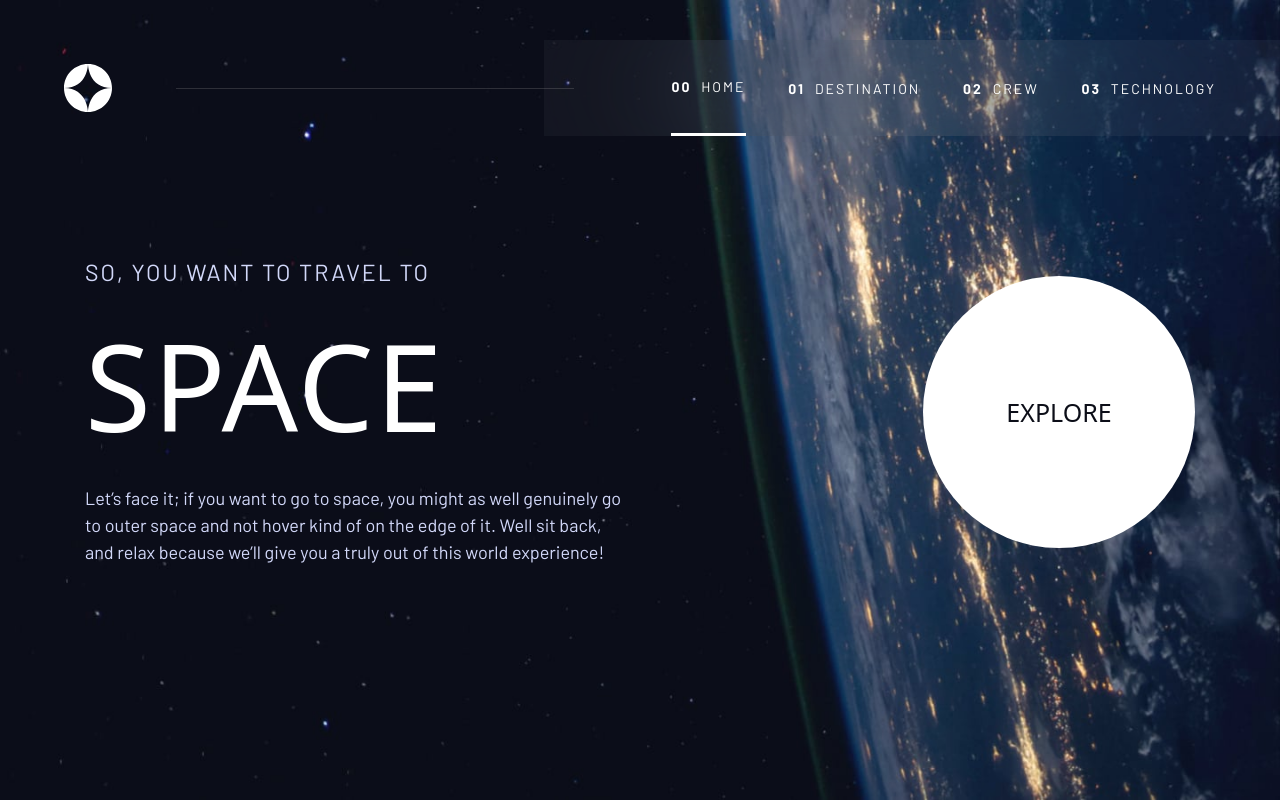
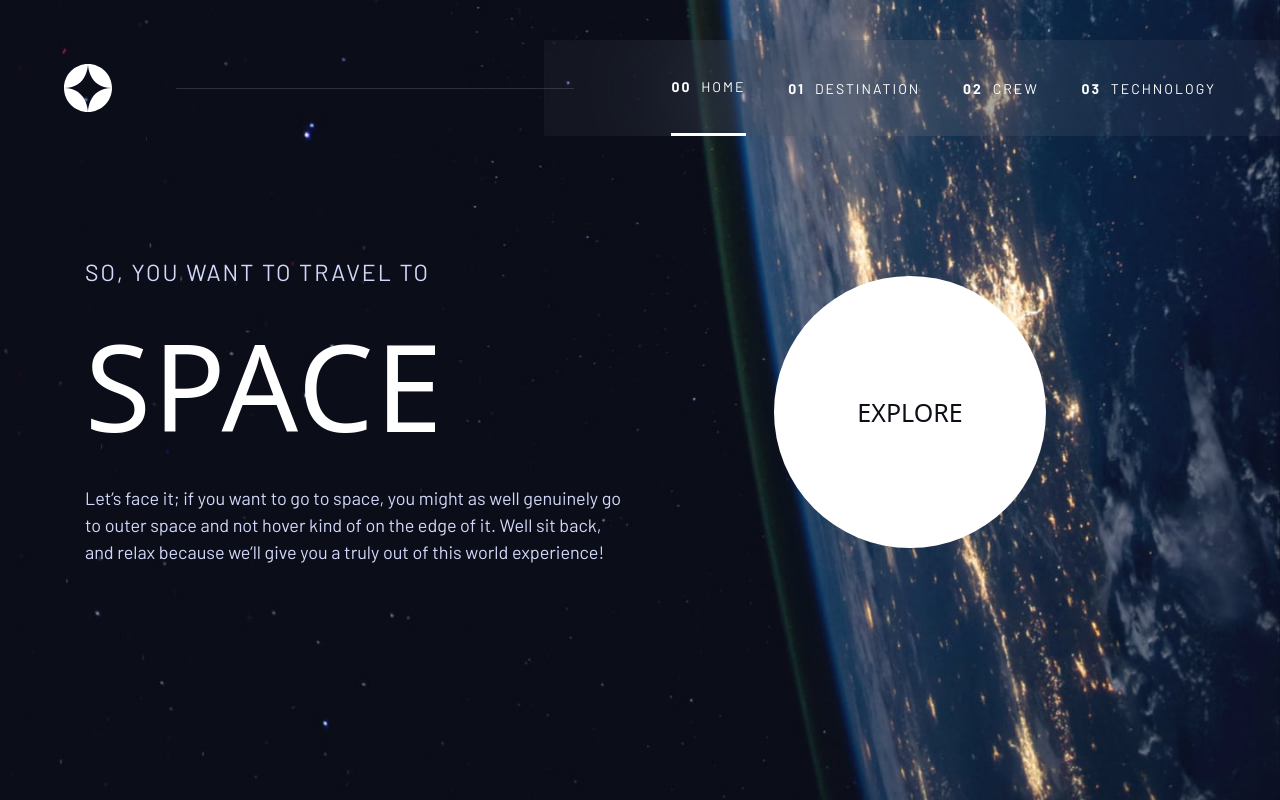
Before and after one commit to KMusyimi/space-tourism-web, a React (Vite) app: page / in a window 1280 px wide. Built offline with nearby package versions, Linux system fonts and the light colour scheme; no server answers; a web font is replaced by a local one.

Commit message:
removed nav inset not supported in safari

```diff
--- a/src/App.css
+++ b/src/App.css
@@ -166,7 +166,6 @@ nav:not(.menu-btn + .main-nav) > ul {
 .menu-btn + .main-nav::before {
     content: '';
     z-index: -100;
-    /*inset: 0;*/
 }
 
 .menu-btn + .main-nav::before,
@@ -309,7 +308,7 @@ nav:not(.menu-btn + .main-nav) > ul {
     color: var(--blue-900);
     text-transform: uppercase;
     border-radius: 50%;
-    margin-block: 7.438em;
+    margin: 7.438em auto;
 }
 
 /*destinations*/
```
